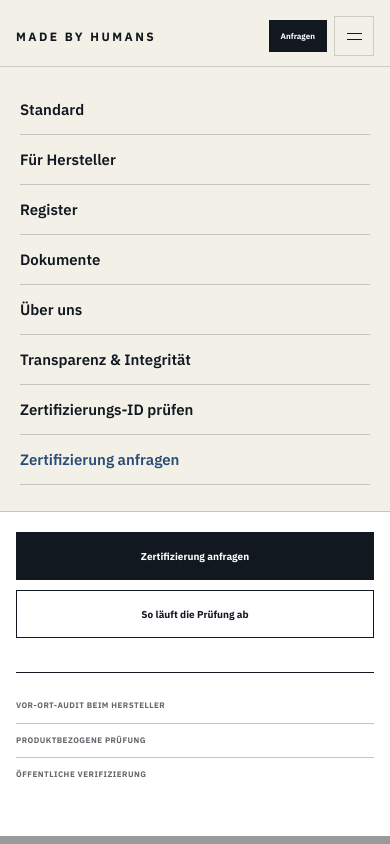
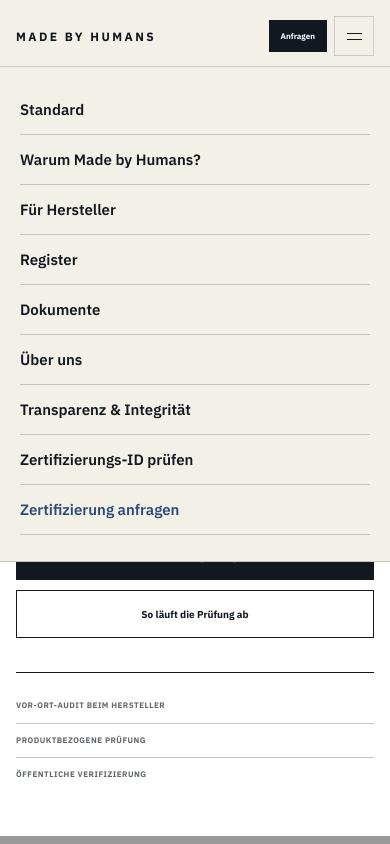
Before and after one commit to dennis-glaser-coder/human-certification-web, a Next.js app: page / in a window 390 px wide. Both pictures are taken after a click on the button "Menü öffnen". Shown: the top 844 px of the page. Built offline with nearby package versions, Linux system fonts and the light colour scheme; grey boxes are pictures that could not be loaded.

Commit message:
Warum-Seite in Mobile Navigation aufnehmen

```diff
--- a/src/components/MobileNav.js
+++ b/src/components/MobileNav.js
@@ -24,6 +24,7 @@ export default function MobileNav() {
       {open && (
         <nav id="mobile-site-menu" className="mobileMenuPanel premiumMobileMenu" aria-label="Mobile Navigation">
           <Link href="/standard" onClick={close}>Standard</Link>
+          <Link href="/warum-made-by-humans" onClick={close}>Warum Made by Humans?</Link>
           <Link href="/fuer-hersteller" onClick={close}>Für Hersteller</Link>
           <Link href="/register" onClick={close}>Register</Link>
           <Link href="/dokumente" onClick={close}>Dokumente</Link>
```
